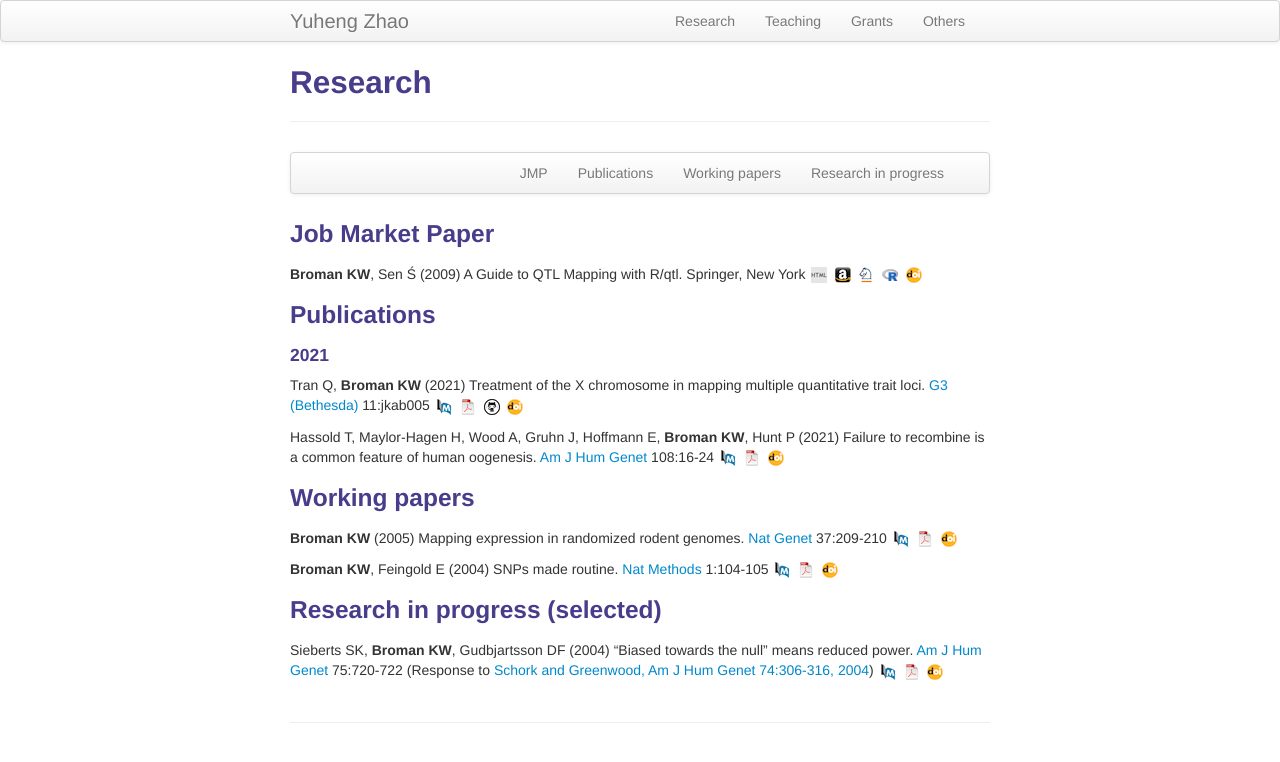
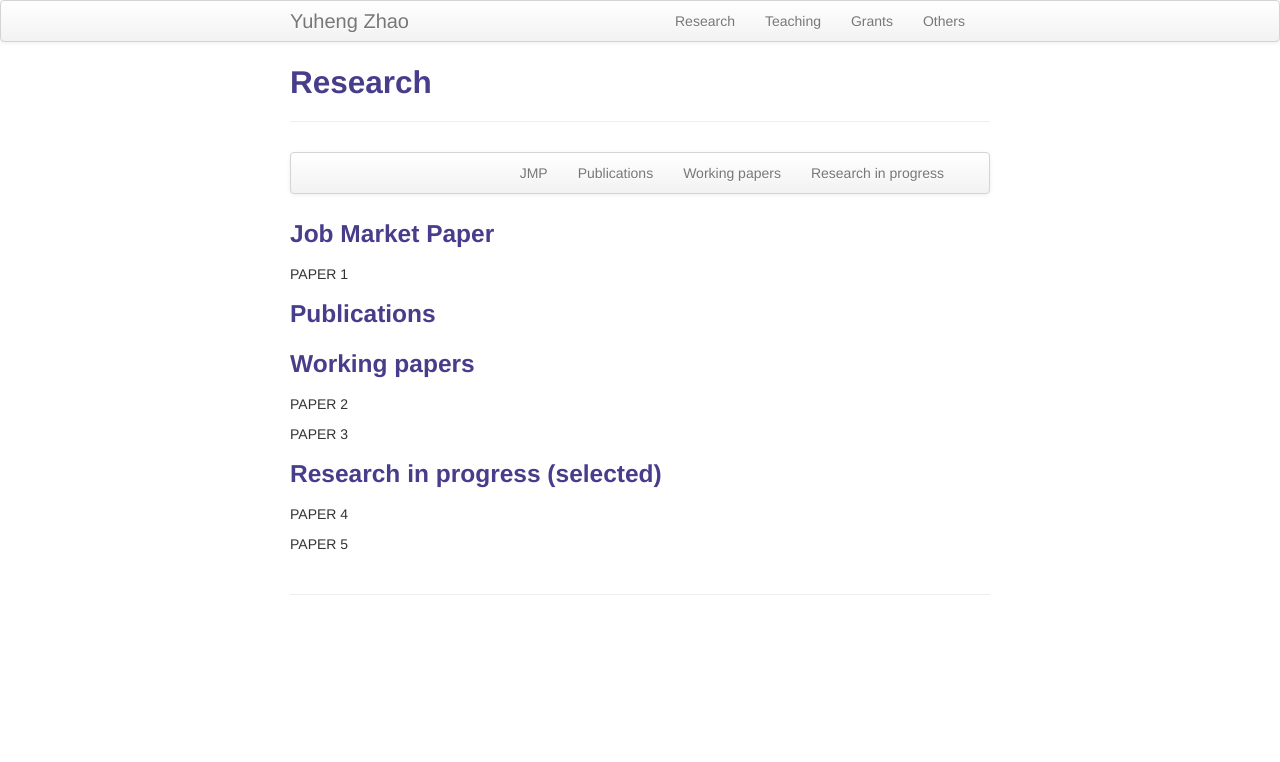
Before and after one commit to YuhengZhaoBU/YuhengZhaoBU2.github.io, a Jekyll site: the page built from Research.md, in a window 1280 px wide. Shown: the top 762 px of the page. Built offline with Jekyll 4.4.1, drawn with Linux system fonts in a browser that asks for light colours.

Commit message:
research

```diff
--- a/Research.md
+++ b/Research.md
@@ -18,64 +18,20 @@ description: Yuheng Zhao's research
 
 ### <a name="Job Market Paper"></a>Job Market Paper
 
-**Broman KW**, Sen &#346; (2009) A Guide to QTL Mapping with R/qtl.  Springer, New York
-[![Online complements](icons16/html-icon.png)](https://rqtl.org/book)
-[![Amazon](icons16/amazon-icon.png)](https://www.amazon.com/gp/product/0387921249?ie=UTF8&tag=7210-20)
-[![Springer](icons16/springer-icon.png)](https://www.springer.com/us/book/9780387921242)
-[![R/qtl](icons16/R-icon.png)](https://rqtl.org)
-[![doi](icons16/doi-icon.png)](https://doi.org/10.1007/978-0-387-92125-9)
+PAPER 1
 
 
 ### <a name="Publications"></a>Publications
 
-#### 2021
-
-Tran Q, **Broman KW** (2021)
-Treatment of the X chromosome in mapping multiple quantitative trait
-loci.
-[G3 (Bethesda)](https://academic.oup.com/g3journal) 11:jkab005
-[![PubMed](icons16/pubmed-icon.png)](https://pubmed.ncbi.nlm.nih.gov/33604671/)
-[![pdf](icons16/pdf-icon.png)](https://academic.oup.com/g3journal/advance-article-pdf/doi/10.1093/g3journal/jkab005/36037675/jkab005.pdf)
-[![GitHub](icons16/github-icon.png)](https://github.com/kbroman/Paper_qtlX)
-[![doi](icons16/doi-icon.png)](https://doi.org/10.1093/g3journal/jkab005)
-<!-- * 164 * -->
-<!-- https://doi.org/10.1093/g3journal/jkab005 -->
-
-Hassold T, Maylor-Hagen H, Wood A, Gruhn J, Hoffmann E, **Broman KW**,
-Hunt P (2021) Failure to recombine is a common feature of human
-oogenesis. [Am J Hum Genet](https://www.cell.com/ajhg/home) 108:16-24
-[![PubMed](icons16/pubmed-icon.png)](https://pubmed.ncbi.nlm.nih.gov/33306948/)
-[![pdf](icons16/pdf-icon.png)](https://www.biostat.wisc.edu/~kbroman/publications/hassold2021.pdf)
-[![doi](icons16/doi-icon.png)](https://doi.org/10/gm56)
-<!-- * 163 * -->
-<!-- https://doi.org/10/gm56 -->
-
 
 ### <a name="Working papers"></a>Working papers
 
-**Broman KW** (2005)  Mapping expression in
-randomized rodent genomes.  [Nat
-Genet](https://www.nature.com/ng) 37:209-210
-[![PubMed](icons16/pubmed-icon.png)](https://www.ncbi.nlm.nih.gov/pubmed/15731750)
-[![pdf](icons16/pdf-icon.png)](https://www.biostat.wisc.edu/~kbroman/publications/expression_mapping.pdf)
-[![doi](icons16/doi-icon.png)](https://doi.org/10.1038/ng0305-209)
-<!-- https://doi.org/10.1038/ng0305-209 -->
+PAPER 2
 
-**Broman KW**, Feingold E (2004) SNPs made routine. [Nat Methods](https://www.nature.com/nmeth) 1:104-105
-[![PubMed](icons16/pubmed-icon.png)](https://www.ncbi.nlm.nih.gov/pubmed/15782170)
-[![pdf](icons16/pdf-icon.png)](https://www.biostat.wisc.edu/~kbroman/publications/natmeth.pdf)
-[![doi](icons16/doi-icon.png)](https://doi.org/10.1038/nmeth1104-104)
-<!-- https://doi.org/10.1038/nmeth1104-104 -->
+PAPER 3
 
 ### <a name="Research in progress"></a>Research in progress (selected)
 
-Sieberts SK, **Broman KW**, Gudbjartsson
-DF (2004) "Biased towards the null" means reduced power.  [Am J Hum
-Genet](https://www.cell.com/ajhg/home) 75:720-722
-(Response to [Schork and Greenwood, Am J Hum Genet
-74:306-316, 2004](https://www.ncbi.nlm.nih.gov/pubmed/14732904))
-[![PubMed](icons16/pubmed-icon.png)](https://www.ncbi.nlm.nih.gov/pubmed/15338459)
-[![pdf](icons16/pdf-icon.png)](https://www.cell.com/action/showPdf?pii=S0002-9297%2807%2962726-8)
-[![doi](icons16/doi-icon.png)](https://doi.org/10.1086/424756)
-<!-- * 7 * -->
-<!-- https://doi.org/10.1086/424756 -->
+PAPER 4
+
+PAPER 5
```
Also changed, not shown: Others.md (+2 -0 lines).
